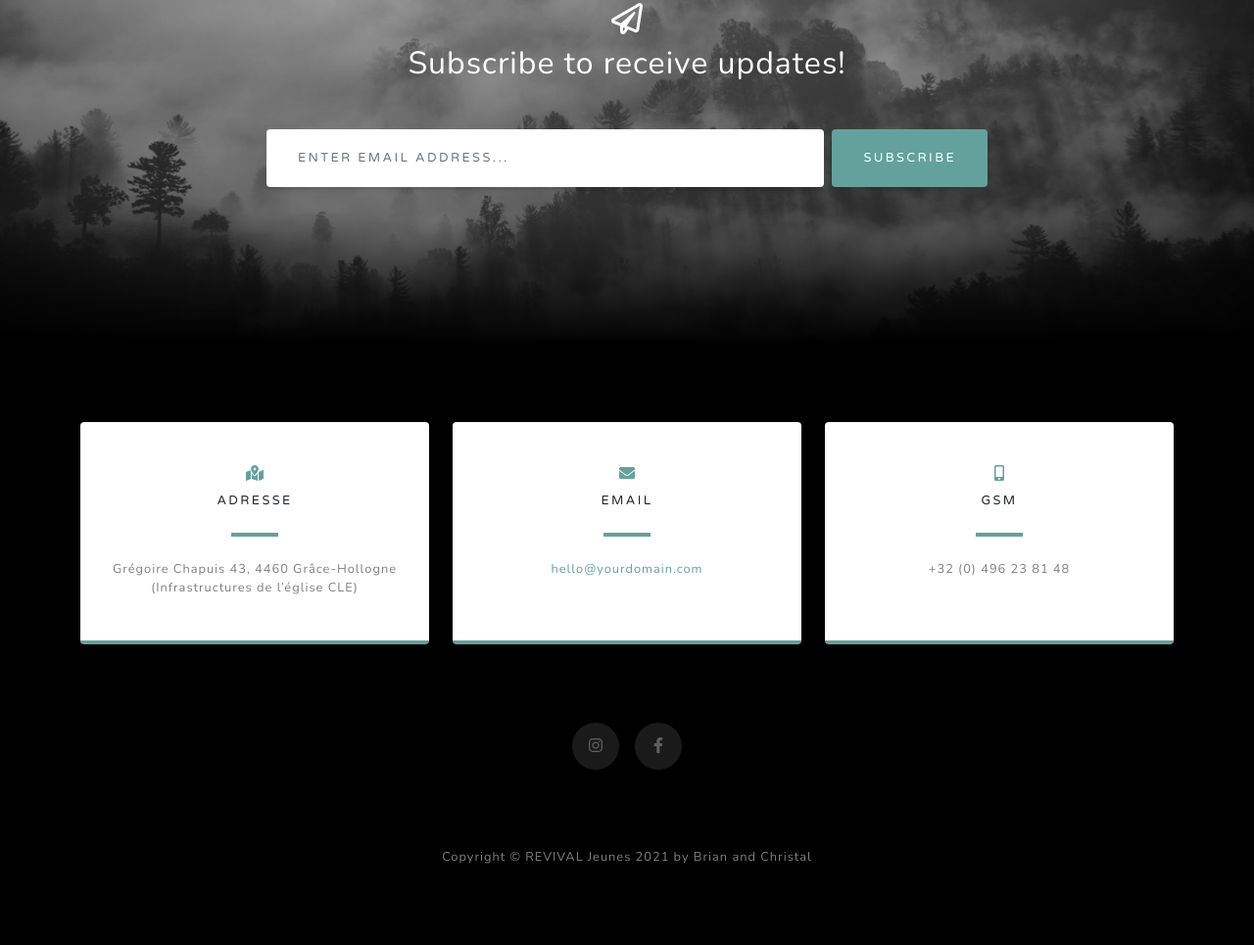
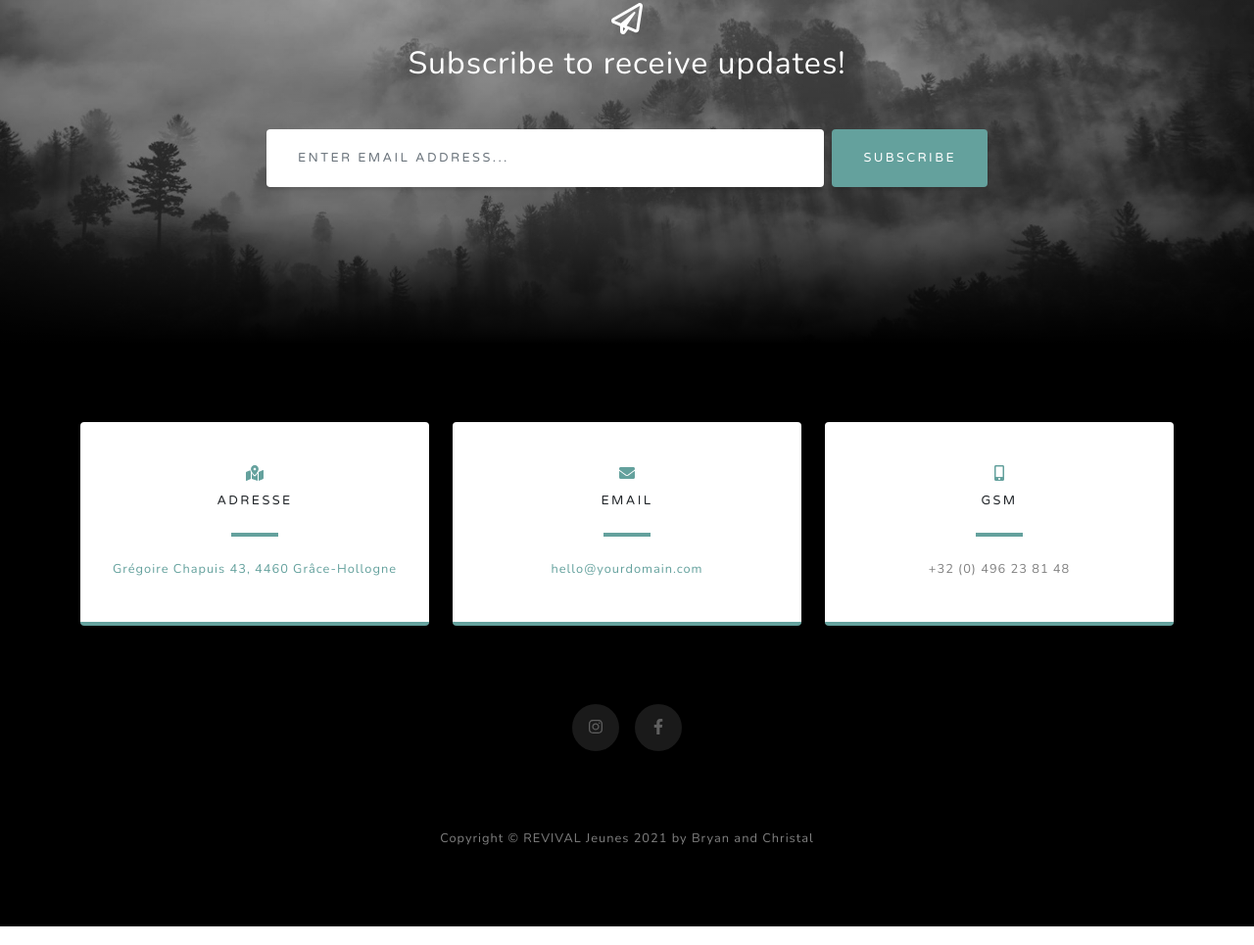
Before and after one commit to christalisation/hello-revival, a plain HTML site: page index.html in a window 1280 px wide. Shown: the part 3301-4266 px from the top of the page at 98% size. Drawn offline with nearby package versions, Linux system fonts and the light colour scheme.

Commit message:
Petites modif

```diff
--- a/index.html
+++ b/index.html
@@ -127,8 +127,7 @@
                                 <i class="fas fa-map-marked-alt text-primary mb-2"></i>
                                 <h4 class="text-uppercase m-0">Adresse</h4>
                                 <hr class="my-4" />
-                                <div class="small text-black-50">Grégoire Chapuis 43, 4460 Grâce-Hollogne</div>
-                                <div class="small text-black-50">(Infrastructures de l’église CLE)</div>
+                                <div class="small text-black-50"><a href="https://www.google.be/maps/place/Rue+Grégoire+Chapuis+43,+4460+Grâce-Hollogne/@50.6379914,5.4983656,17z/data=!4m5!3m4!1s0x47c0fbe152d99727:0xc1d3b2741371c7a7!8m2!3d50.637988!4d5.5005596" target=_blank> Grégoire Chapuis 43, 4460 Grâce-Hollogne </a></div>
                             </div>
                         </div>
                     </div>
@@ -161,7 +160,7 @@
             </div>
         </section>
         <!-- Footer-->
-        <footer class="footer bg-black small text-center text-white-50"><div class="container">Copyright © REVIVAL Jeunes 2021 by Brian and Christal</div></footer>
+        <footer class="footer bg-black small text-center text-white-50"><div class="container">Copyright © REVIVAL Jeunes 2021 by Bryan and Christal</div></footer>
         <!-- Bootstrap core JS-->
         <script src="https://cdnjs.cloudflare.com/ajax/libs/jquery/3.5.1/jquery.min.js"></script>
         <script src="https://cdn.jsdelivr.net/npm/bootstrap@4.5.3/dist/js/bootstrap.bundle.min.js"></script>
```
